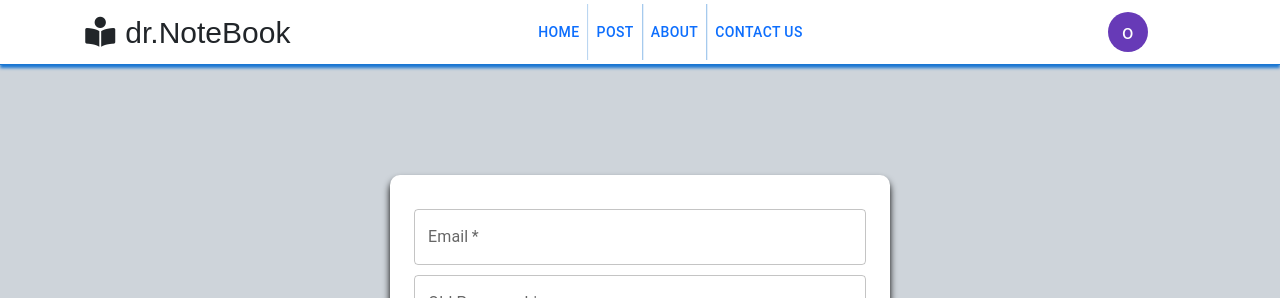
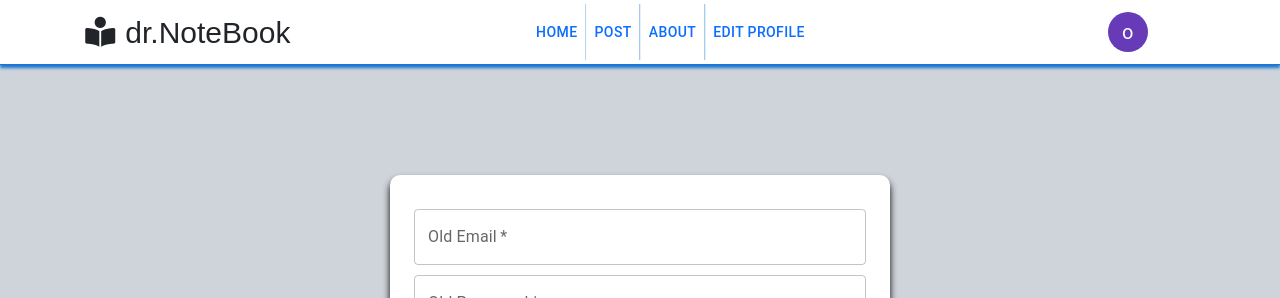
Before and after one commit to J-Subhradeep/React-NoteBook-App, a React (Create React App) app: page /editprofile in a window 1280 px wide. Shown: the top 298 px of the page. Built offline with nearby package versions, Linux system fonts and the light colour scheme; no server answers; sample sign-in values are in the browser's storage.

Commit message:
done user edit

```diff
--- a/src/components/EditProfilePage.jsx
+++ b/src/components/EditProfilePage.jsx
@@ -28,6 +28,7 @@ const EditProfilePage = () => {
       .then((a) => {
         setEmail(a.data.email);
         setUsername(a.data.username);
+        setNewemail(a.data.email);
       });
   }, []);
   return (
@@ -41,7 +42,7 @@ const EditProfilePage = () => {
               <TextField
                 required
                 id="outlined-required"
-                label="Email"
+                label="Old Email"
                 type="email"
                 value={email}
                 style={{ marginTop: "10px", width: "100%", minWidth: "270px" }}
@@ -102,12 +103,20 @@ const EditProfilePage = () => {
                 variant="contained"
                 onClick={(e) => {
                   e.preventDefault();
-                  axios.post("http://localhost:8000/edituser/", {
+                  axios
+                    .post("http://localhost:8000/edituser/", {
                       email: email,
                       newemail: newemail,
                       password: password,
                       newpassword: newpassword,
                       username: username,
+                    })
+                    .then((a) => {
+                      console.log(a);
+                      navigate("/");
+                    })
+                    .catch(() => {
+                      alert("Please Enter Your Valid Email and Password");
                     });
                 }}
                 endIcon={<SaveIcon />}
@@ -120,6 +129,9 @@ const EditProfilePage = () => {
                 type="submit"
                 variant="contained"
                 endIcon={<CancelIcon />}
+                onClick={() => {
+                  navigate("/");
+                }}
               >
                 Cancel
               </Button>
--- a/src/components/navbar.jsx
+++ b/src/components/navbar.jsx
@@ -93,8 +93,8 @@ function Navbar(props) {
               </Button>
 
               <Button>
-								<NavLink to="/contact" style={{ textDecoration: "none" }}>
-									CONTACT US
+                <NavLink to="/editprofile" style={{ textDecoration: "none" }}>
+                  EDIT PROFILE
                 </NavLink>
               </Button>
             </ButtonGroup>
@@ -189,7 +189,7 @@ function Navbar(props) {
               type="button"
               className="list-group-item list-group-item-action"
             >
-							<i className="fas fa-user-circle"></i>
+              <i class="far fa-address-card"></i>
               <NavLink to="/about" style={{ textDecoration: "none" }}>
                 ABOUT
               </NavLink>
@@ -199,9 +199,9 @@ function Navbar(props) {
               type="button"
               className="list-group-item list-group-item-action"
             >
-							<i className="fas fa-address-book"></i>
-							<NavLink to="/contact" style={{ textDecoration: "none" }}>
-								CONTACT US
+              <i class="fas fa-user-edit"></i>
+              <NavLink to="/editprofile" style={{ textDecoration: "none" }}>
+                EDIT PROFILE
               </NavLink>
             </button>
           </div>
```
Lines whose indentation alone changed are shown as unchanged.
